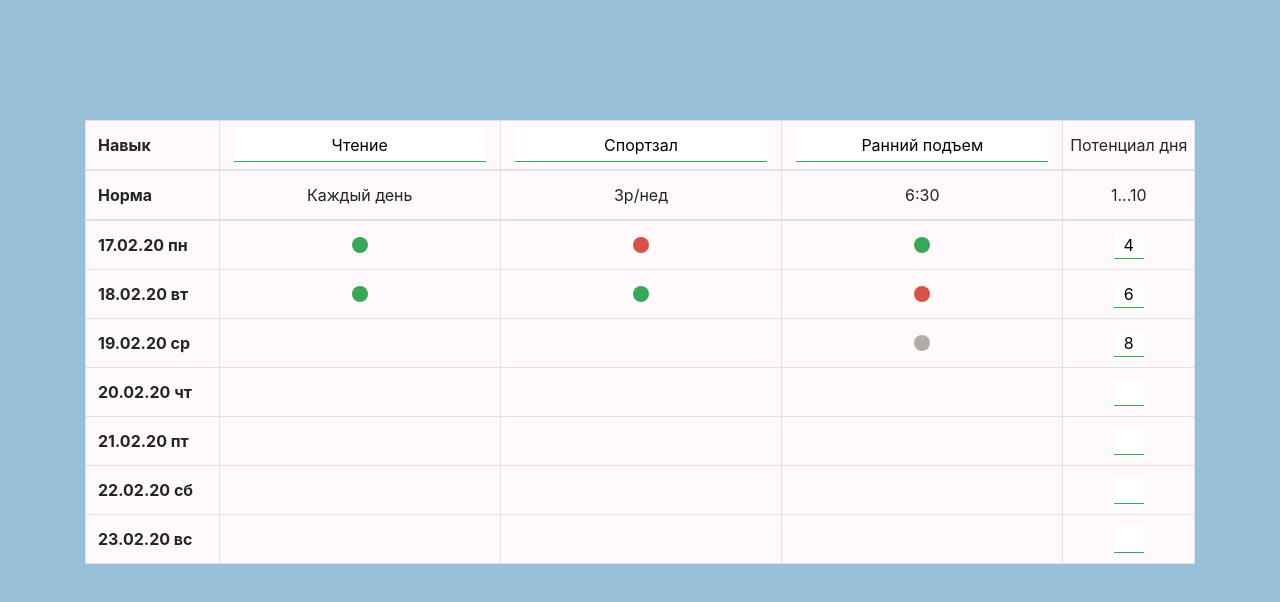
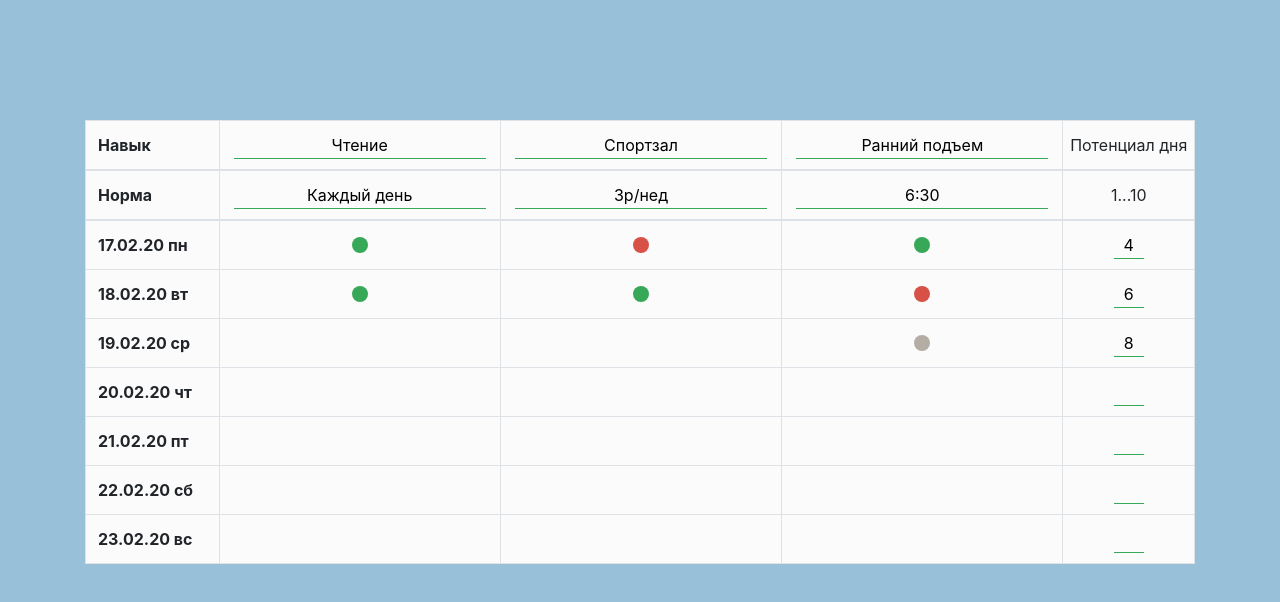
Before and after one commit to PickleDan/habits-tracker-app, a React (Create React App) app: page / in a window 1280 px wide. Shown: the top 602 px of the page. Built offline with nearby package versions, Linux system fonts and the light colour scheme.

Commit message:
add editing measuring value for a habit

```diff
--- a/src/App.scss
+++ b/src/App.scss
@@ -1,7 +1,7 @@
 $green-mark-color: #37a857;
 $red-mark-color: #d85147;
 $neutral-mark-color: #b4ada3;
-$background-table-color: #fff9fb;
+$background-table-color: #fbfbfb;
 
 //Remove arrows from inputs of type number
 input[type="number"]::-webkit-inner-spin-button,
@@ -59,6 +59,7 @@ input[type="number"]::-webkit-outer-spin-button {
     border: 0;
     border-bottom: 1px solid #37a857;
     text-align: center;
+    background-color: $background-table-color;
     &:focus {
       outline: none;
     }
@@ -73,6 +74,9 @@ input[type="number"]::-webkit-outer-spin-button {
   .habit-name-input {
     @extend %input-style;
     width: 90%;
-    height: 34px;
+  }
+  .measuring-value-input {
+    @extend %input-style;
+    width: 90%;
   }
 }
--- a/src/components/Table.js
+++ b/src/components/Table.js
@@ -101,7 +101,7 @@ export default class Table extends React.Component {
       this.setState({ habits: updatedHabits });
     };
 
-    const inputHabitNameOnEnterPress = e => {
+    const habitInputOnEnterPress = e => {
       const inputValue = e.target.value;
       if (inputValue.length > 25) {
         alert(
@@ -122,19 +122,38 @@ export default class Table extends React.Component {
         e.target.blur();
       }
     };
+
+    const inputMeasuringValueHandler = (e, habit) => {
+      const updatedHabit = cloneObject(habit);
+      updatedHabit.measuringValue = e.target.value;
+
+      const { habits } = this.state;
+      const updatedHabits = replaceById(habits, updatedHabit);
+
+      this.setState({ habits: updatedHabits });
+    };
+
     const listOfHabitsNames = habits.map(habit => (
       <td key={habit.id}>
         <input
           className="habit-name-input"
           value={habit.name}
           onChange={e => inputHabitNameHandler(e, habit)}
-          onKeyPress={e => inputHabitNameOnEnterPress(e)}
+          onKeyPress={e => habitInputOnEnterPress(e)}
         ></input>
       </td>
     ));
 
     const listOfMeasureValue = habits.map(habit => (
-      <td key={habit.id}>{habit.measuringValue}</td>
+      <td key={habit.id}>
+        <input
+          className="measuring-value-input"
+          value={habit.measuringValue}
+          onChange={e => inputMeasuringValueHandler(e, habit)}
+          onKeyPress={e => habitInputOnEnterPress(e)}
+          spellCheck="false"
+        ></input>
+      </td>
     ));
 
     const { weekDays } = this.props;
```
